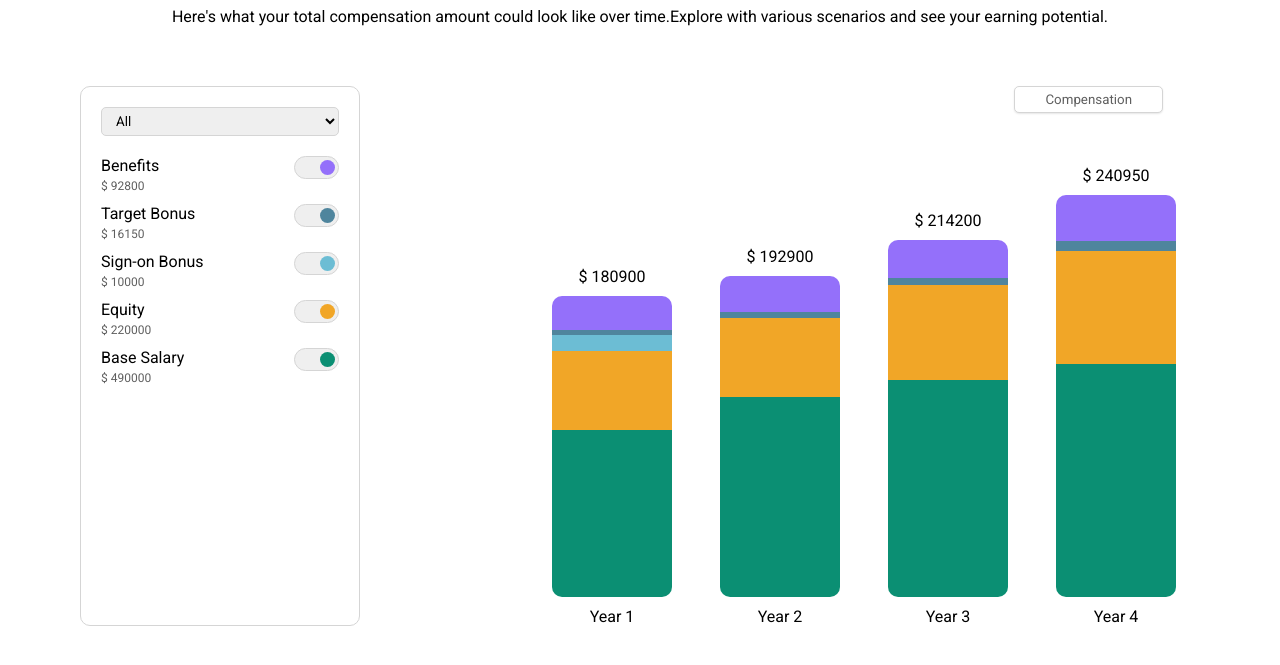
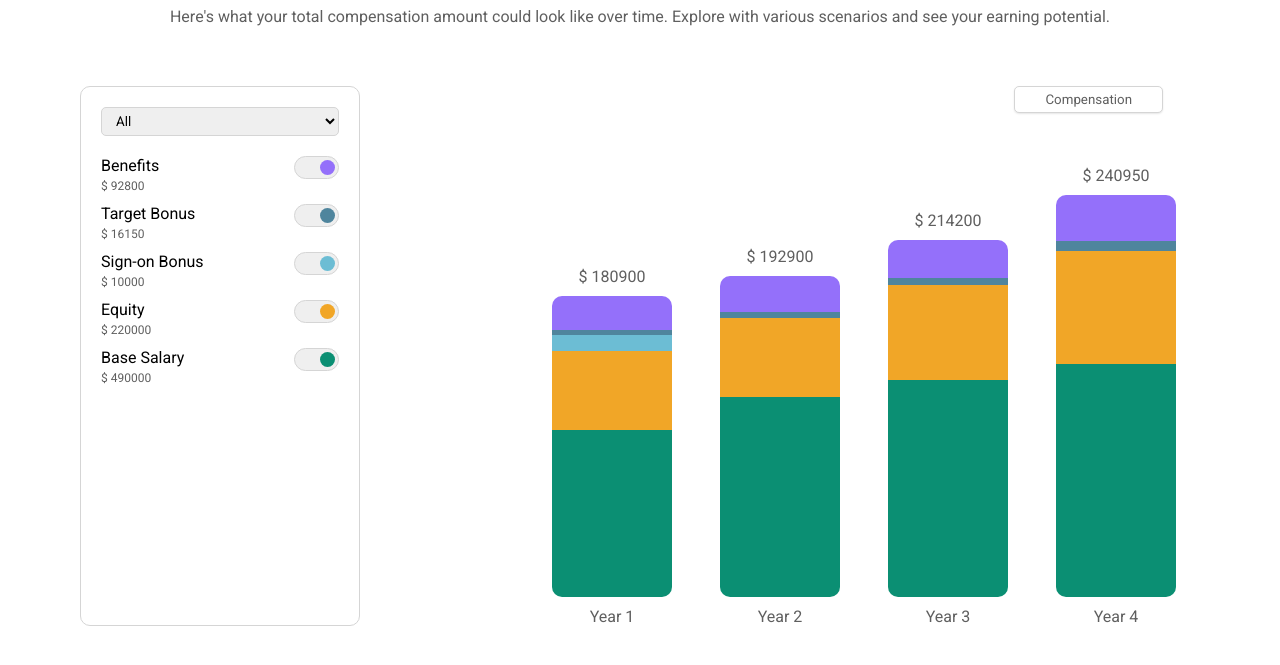
Before and after one commit to priyanshitaneja/compensation-projection, a website built with webpack: page src/index.html in a window 1280 px wide. Shown: the part 71-736 px from the top of the page. Built offline with nearby package versions, Linux system fonts and the light colour scheme.

Commit message:
colors updated

```diff
--- a/src/styles/index.scss
+++ b/src/styles/index.scss
@@ -12,6 +12,10 @@
 .header {
   .header-title {
     margin-bottom: 10px;
+  }
+
+  .header-des {
+    color: $dark-grey;
   }
 }
 
@@ -50,6 +54,7 @@
     .bar {
       width: 120px;
       align-self: flex-end;
+      color: $dark-grey;
 
       .benefits {
         background-color: $benefits;
```
Also changed, not shown: src/index.html (+1 -1 lines).
